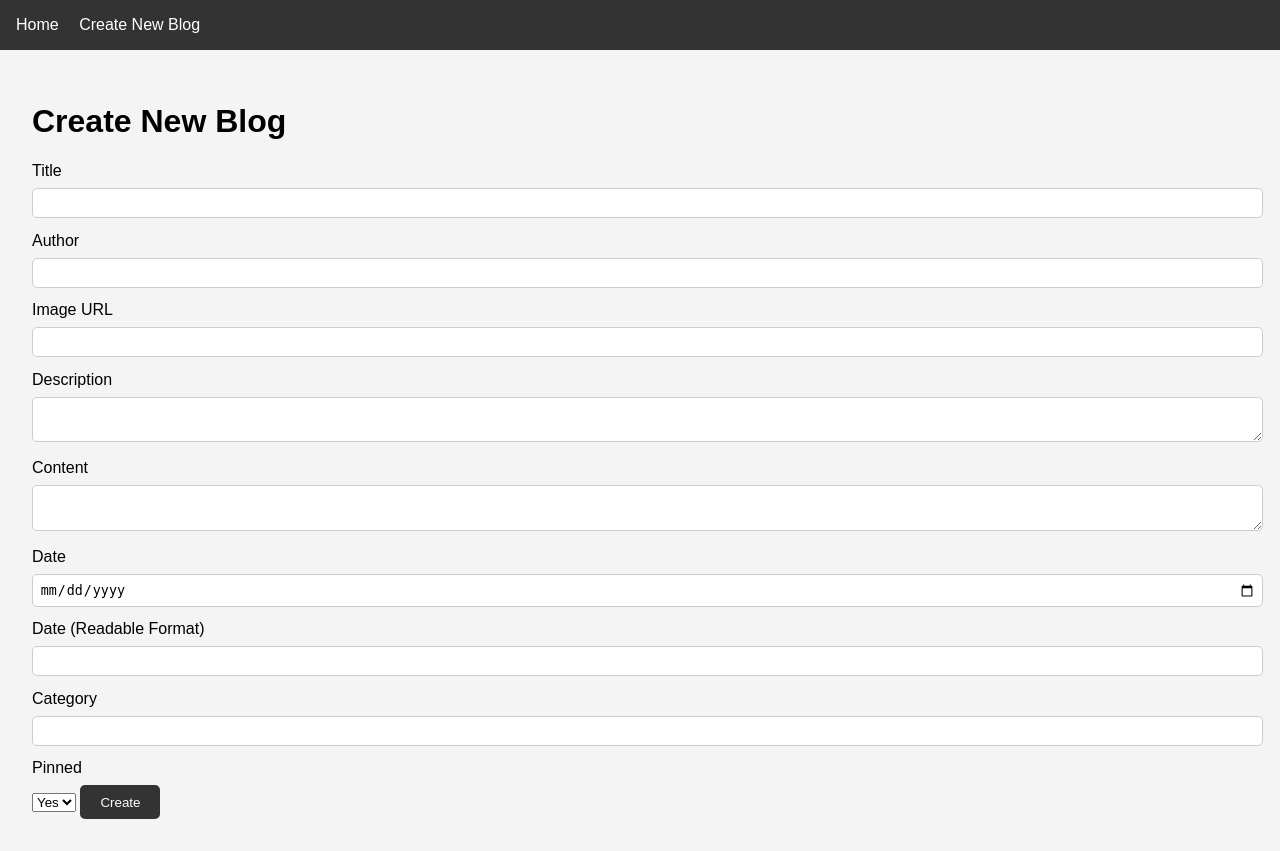
After one commit to Anupam1707/flask-portfolio, a Flask app: page /create in a window 1280 px wide. The commit adds this page. Run offline with Flask 3, Linux system fonts and the light colour scheme; some libraries are stand-ins or nearby versions.

Commit message:
Add files via upload

```diff
--- a/app.py
+++ b/app.py
@@ -1,31 +1,72 @@
-from flask import Flask, request, render_template, redirect, url_for
+from flask import Flask, render_template, request, redirect, url_for
 from flask_pymongo import PyMongo
 from bson.objectid import ObjectId
 
 app = Flask(__name__)
+
+# Configure MongoDB
 app.config["MONGO_URI"] = "mongodb+srv://tiak:mongodb.ak17@portfolio-dataset.ha4l0ka.mongodb.net/blogs"
 mongo = PyMongo(app)
+db = mongo.db.blogs
 
 @app.route('/')
 def index():
-    collections = mongo.db.list_collection_names()
-    return render_template('index.html', collections=collections)
+    blogs = db.find()
+    return render_template('index.html', blogs=blogs)
 
-@app.route('/collection/<name>')
-def collection(name):
-    documents = mongo.db[name].find()
-    return render_template('collection.html', name=name, documents=documents)
+@app.route('/create', methods=['GET', 'POST'])
+def create():
+    if request.method == 'POST':
+        date_str = request.form.get('date')
+        date_string = request.form.get('dateString')
 
-@app.route('/add/<name>', methods=['POST'])
-def add_document(name):
-    data = request.form.to_dict()
-    mongo.db[name].insert_one(data)
-    return redirect(url_for('collection', name=name))
+        # Use date_str for actual date storage, and date_string for readable format
+        data = {
+            'title': request.form.get('title').replace('\r', ''),
+            'author': request.form.get('author').replace('\r', ''),
+            'imageurl': request.form.get('imageurl').replace('\r', ''),
+            'description': request.form.get('description').replace('\r', ''),
+            'content': request.form.get('content').replace('\r', ''),
+            'date': date_str.replace('\r', ''),
+            'dateString': date_string.replace('\r', ''),  # Add this line
+            'category': request.form.get('category').replace('\r', ''),
+            'pinned': request.form.get('pinned') == 'true'  # Convert to boolean
+        }
+        db.insert_one(data)
+        return redirect(url_for('index'))
+    return render_template('create.html')
 
-@app.route('/delete/<name>/<id>')
-def delete_document(name, id):
-    mongo.db[name].delete_one({'_id': ObjectId(id)})
-    return redirect(url_for('collection', name=name))
+
+@app.route('/edit/<id>', methods=['GET', 'POST'])
+def edit(id):
+    try:
+        blog_id = ObjectId(id)
+        blog = db.find_one({'_id': blog_id})
+    except Exception as e:
+        print(f"Error fetching blog: {e}")
+        return redirect(url_for('index'))
+
+    if request.method == 'POST':
+        updated_data = {
+            'title': request.form.get('title').replace('\r', ''),
+            'author': request.form.get('author').replace('\r', ''),
+            'imageurl': request.form.get('imageurl').replace('\r', ''),
+            'description': request.form.get('description').replace('\r', ''),
+            'content': request.form.get('content').replace('\r', ''),
+            'date': request.form.get('date').replace('\r', ''),
+            'dateString': request.form.get('dateString').replace('\r', ''),  # Add this line
+            'category': request.form.get('category').replace('\r', ''),
+            'pinned': request.form.get('pinned') == 'true'  # Convert to boolean
+        }
+        db.update_one({'_id': blog_id}, {'$set': updated_data})
+        return redirect(url_for('index'))
+
+    return render_template('edit.html', blog=blog)
+
+@app.route('/delete/<id>')
+def delete(id):
+    db.delete_one({'_id': ObjectId(id)})
+    return redirect(url_for('index'))
 
 if __name__ == '__main__':
     app.run(debug=True)
--- a/requirements.txt
+++ b/requirements.txt
@@ -1,4 +1,3 @@
 Flask
 flask_pymongo
 dnspython
-gunicorn
--- /dev/null
+++ b/static/styles.css
@@ -0,0 +1,57 @@
+body {
+    font-family: Arial, sans-serif;
+    margin: 0;
+    padding: 0;
+    background-color: #f4f4f4;
+}
+
+nav {
+    background-color: #333;
+    color: #fff;
+    padding: 1em;
+}
+
+nav a {
+    color: #fff;
+    margin-right: 1em;
+    text-decoration: none;
+}
+
+.container {
+    padding: 2em;
+}
+
+ul {
+    list-style: none;
+    padding: 0;
+}
+
+ul li {
+    background-color: #fff;
+    margin-bottom: 1em;
+    padding: 1em;
+    border-radius: 5px;
+    box-shadow: 0 0 10px rgba(0, 0, 0, 0.1);
+}
+
+form label {
+    display: block;
+    margin-bottom: 0.5em;
+}
+
+form input, form textarea {
+    width: 100%;
+    padding: 0.5em;
+    margin-bottom: 1em;
+    border: 1px solid #ccc;
+    border-radius: 5px;
+}
+
+form button {
+    padding: 0.7em 1.5em;
+    border: none;
+    border-radius: 5px;
+    background-color: #333;
+    color: #fff;
+    cursor: pointer;
+}
--- /dev/null
+++ b/templates/create.html
@@ -0,0 +1,38 @@
+{% extends "layout.html" %}
+
+{% block content %}
+<h1>Create New Blog</h1>
+<form method="POST">
+    <label>Title</label>
+    <input type="text" name="title" required>
+
+    <label>Author</label>
+    <input type="text" name="author" required>
+
+    <label>Image URL</label>
+    <input type="text" name="imageurl" required>
+
+    <label>Description</label>
+    <textarea name="description" required></textarea>
+
+    <label>Content</label>
+    <textarea name="content" required></textarea>
+
+    <label>Date</label>
+    <input type="date" name="date" required>
+
+    <label>Date (Readable Format)</label>
+    <input type="text" name="dateString" required> <!-- Added this line -->
+
+    <label>Category</label>
+    <input type="text" name="category" required>
+
+    <label>Pinned</label>
+    <select name="pinned">
+        <option value="true">Yes</option>
+        <option value="false">No</option>
+    </select>
+
+    <button type="submit">Create</button>
+</form>
+{% endblock %}
--- /dev/null
+++ b/templates/layout.html
@@ -0,0 +1,18 @@
+<!DOCTYPE html>
+<html lang="en">
+<head>
+    <meta charset="UTF-8">
+    <meta name="viewport" content="width=device-width, initial-scale=1.0">
+    <title>Admin Panel</title>
+    <link rel="stylesheet" href="{{ url_for('static', filename='styles.css') }}">
+</head>
+<body>
+    <nav>
+        <a href="{{ url_for('index') }}">Home</a>
+        <a href="{{ url_for('create') }}">Create New Blog</a>
+    </nav>
+    <div class="container">
+        {% block content %}{% endblock %}
+    </div>
+</body>
+</html>
```
Also changed, not shown: templates/collection.html (+13 -14 lines), templates/edit.html (added, +38 -0 lines), templates/index.html (+15 -14 lines).
